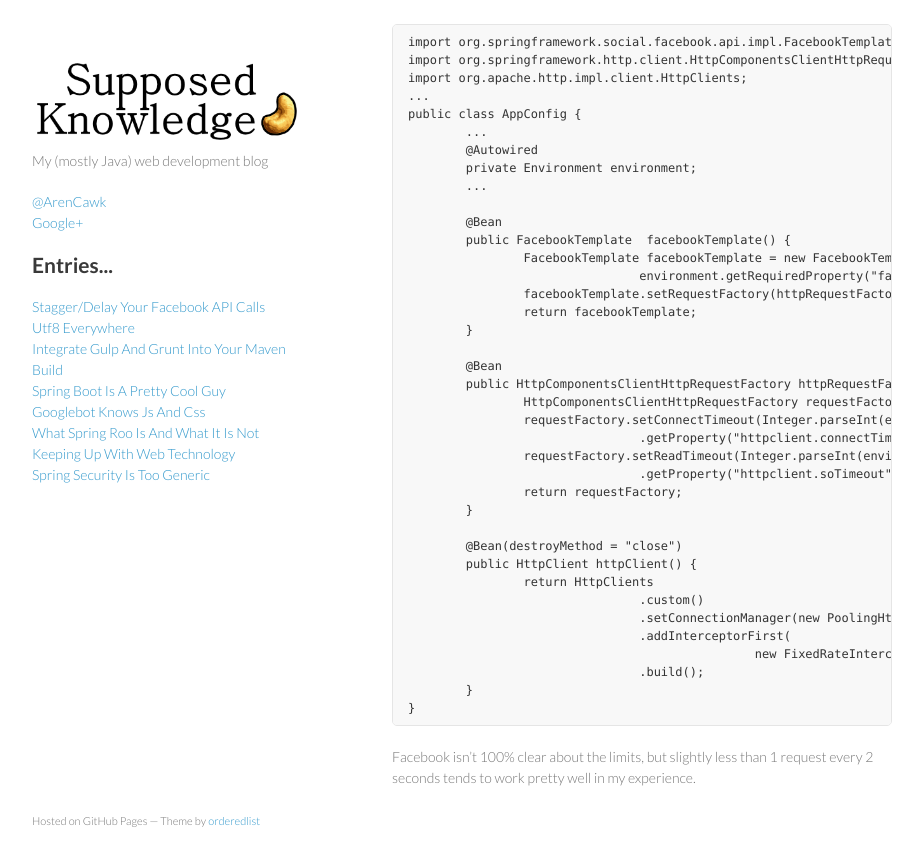
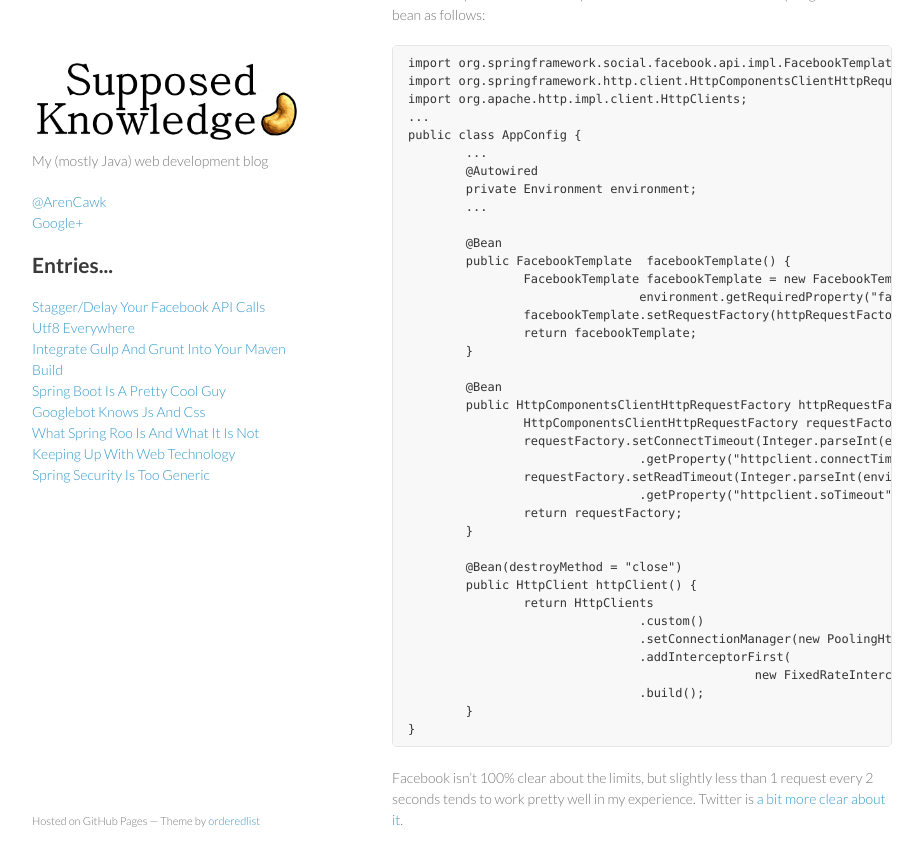
Before and after one commit to arienkock/arienkock.github.io, a Jekyll site: the page built from _posts/2014-07-30-stagger-and-delay-facebook-api-calls.md, in a window 1280 px wide and 900 px high, scrolled down 555 px. Shown: the top 866 px of the window, without its empty margins (178-1101 px from the left). Built offline with Jekyll 4.4.1, drawn with Linux system fonts in a browser that asks for light colours; some of the changed text lies outside the part shown.

Commit message:
Update 2014-07-30-stagger-and-delay-facebook-api-calls.md

```diff
--- a/_posts/2014-07-30-stagger-and-delay-facebook-api-calls.md
+++ b/_posts/2014-07-30-stagger-and-delay-facebook-api-calls.md
@@ -2,7 +2,7 @@
 layout: post
 title: Stagger/Delay Your Facebook API Calls
 ---
-Facebook has some guidelines for using their API's and one of them is with regards to [request rate](https://developers.facebook.com/docs/reference/ads-api/api-rate-limiting/). If you get blocked, then you can simply wait for the block to be lifted, but a better way would be to limit your request rate so you **don't** get the infamous...
+Web API providers like Facebook and Twitter have  guidelines for using their API's and one of them is with regards to [request rate](https://developers.facebook.com/docs/reference/ads-api/api-rate-limiting/). If you get blocked, then you can simply wait for the block to be lifted, but a better way would be to limit your request rate so you **don't** get Facebook's infamous...
 > It looks like you were misusing this feature by going too fast. You've been blocked from using it. Learn more about blocks in the Help Center.
 
 My solution to this problem was to use a `HttpRequestInterceptor` to use together with [HttpComponents HttpClient](http://hc.apache.org/).
@@ -50,4 +50,4 @@
 		}
 	}
 
-Facebook isn't 100% clear about the limits, but slightly less than 1 request every 2 seconds tends to work pretty well in my experience.
+Facebook isn't 100% clear about the limits, but slightly less than 1 request every 2 seconds tends to work pretty well in my experience. Twitter is [a bit more clear about it](https://dev.twitter.com/docs/rate-limiting/1.1).
```
